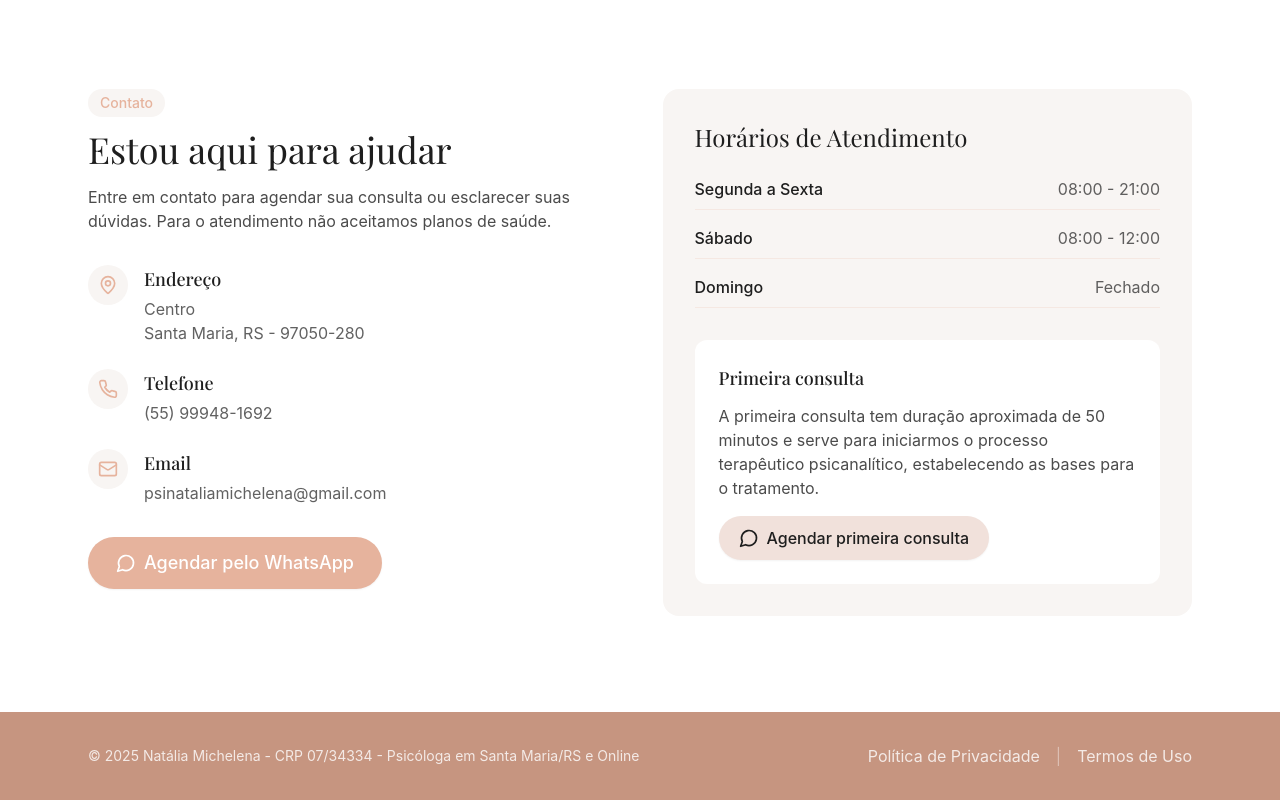
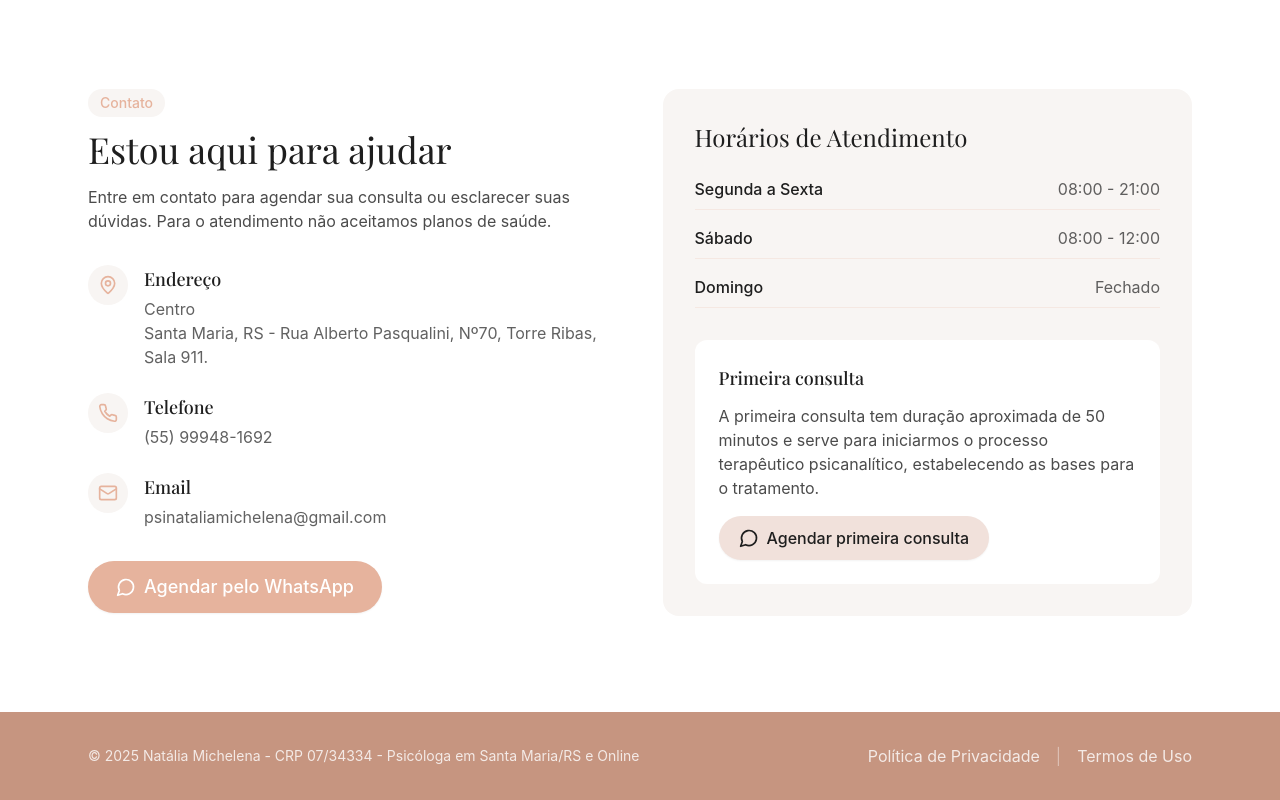
Before and after one commit to ThallesTrafego/psychologix-connect, a React (Vite) app: page / in a window 1280 px wide. Shown: the part 3575-4375 px from the top of the page. Built offline with nearby package versions, Linux system fonts and the light colour scheme.

Commit message:
Ajuste endereço

```diff
--- a/src/pages/Index.tsx
+++ b/src/pages/Index.tsx
@@ -133,7 +133,7 @@ const Index = () => {
                   </div>
                   <div>
                     <h3 className="text-lg font-medium text-psycho-text mb-1">Endereço</h3>
-                    <p className="text-psycho-text/70">Centro<br />Santa Maria, RS - 97050-280</p>
+                    <p className="text-psycho-text/70">Centro<br />Santa Maria, RS - Rua Alberto Pasqualini, Nº70, Torre Ribas, Sala 911.</p>
                   </div>
                 </div>
 
```
